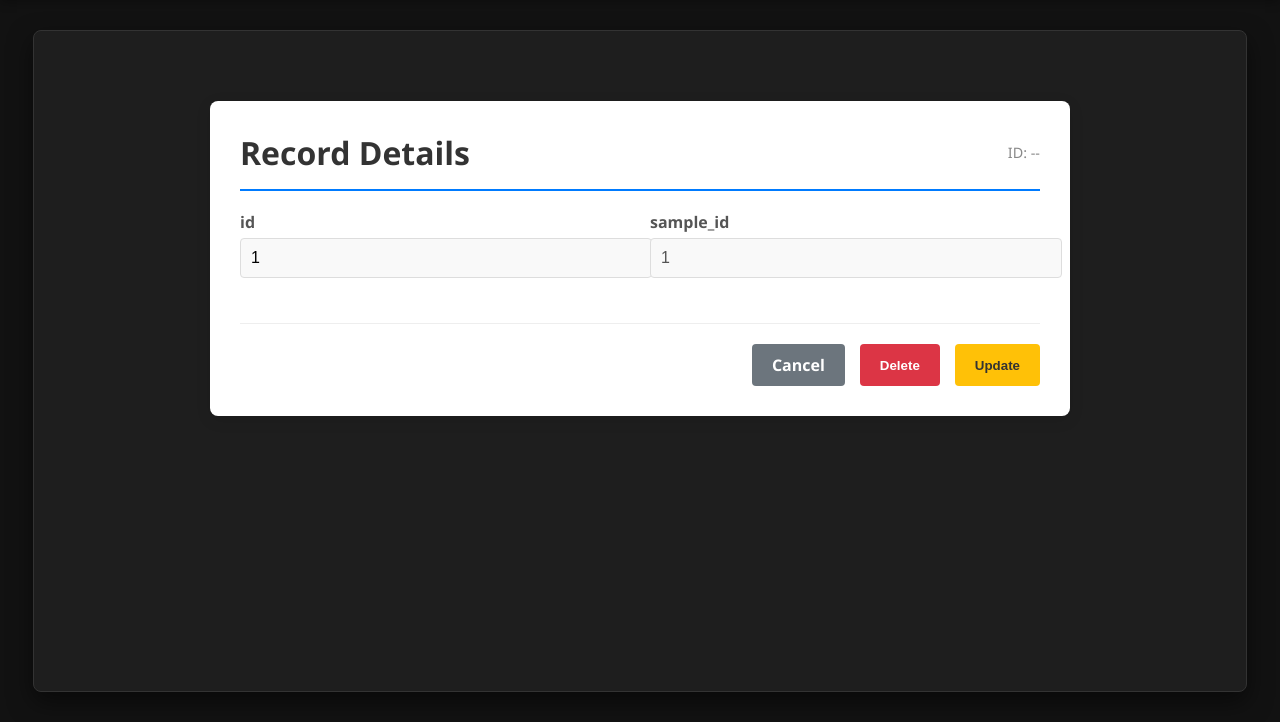
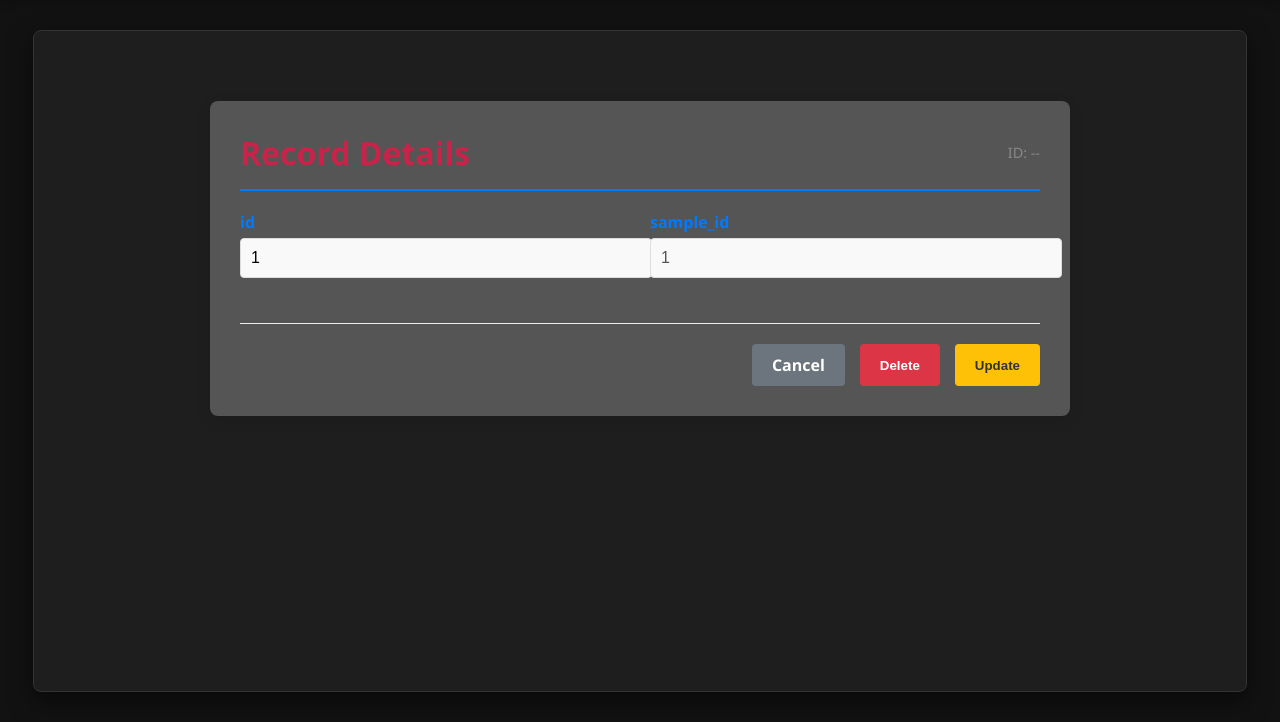
Before and after one commit to Ladger/databeez-blg317e-project, a Flask app: template templates/detailed_view.html in a window 1280 px wide. Shown: the part 131-853 px from the top of the page. Run offline with Flask 3, Linux system fonts and the light colour scheme; the template is opened without the code that fills it: most values are stand-ins (such as "Sample title", 1, 10 or a date in 2020).

Commit message:
week 12 zeynep kocabıyık 'little changes'
little css update

```diff
--- a/templates/detailed_view.html
+++ b/templates/detailed_view.html
@@ -6,15 +6,15 @@
     <title>Detailed View - DataBeeZ</title>
     <link rel="stylesheet" href="{{ url_for('static', filename='style.css') }}">
     <style>
-        .detail-container { max-width: 800px; margin: 40px auto; background: white; padding: 30px; border-radius: 8px; box-shadow: 0 4px 15px rgba(0,0,0,0.1); }
+        .detail-container { max-width: 800px; margin: 40px auto; background: #555; padding: 30px; border-radius: 8px; box-shadow: 0 4px 15px rgba(0,0,0,0.1); }
         .detail-header { border-bottom: 2px solid #007bff; padding-bottom: 15px; margin-bottom: 20px; display: flex; justify-content: space-between; align-items: center; }
-        .detail-title { margin: 0; color: #333; }
+        .detail-title { margin: 0; color: #c82349; }
         .detail-id { color: #888; font-size: 0.9em; }
 
         .detail-grid { display: grid; grid-template-columns: 1fr 1fr; gap: 20px; }
 
         .field-group { margin-bottom: 15px; }
-        .field-label { display: block; font-weight: bold; color: #555; margin-bottom: 5px; }
+        .field-label { display: block; font-weight: bold; color: #007bff; margin-bottom: 5px; }
         .field-value { width: 100%; padding: 10px; border: 1px solid #ddd; border-radius: 4px; background-color: #f9f9f9; font-size: 1rem; }
 
         .action-bar { margin-top: 30px; display: flex; gap: 15px; justify-content: flex-end; border-top: 1px solid #eee; padding-top: 20px; }
```
Also changed, not shown: templates/index.html (+4 -3 lines).
